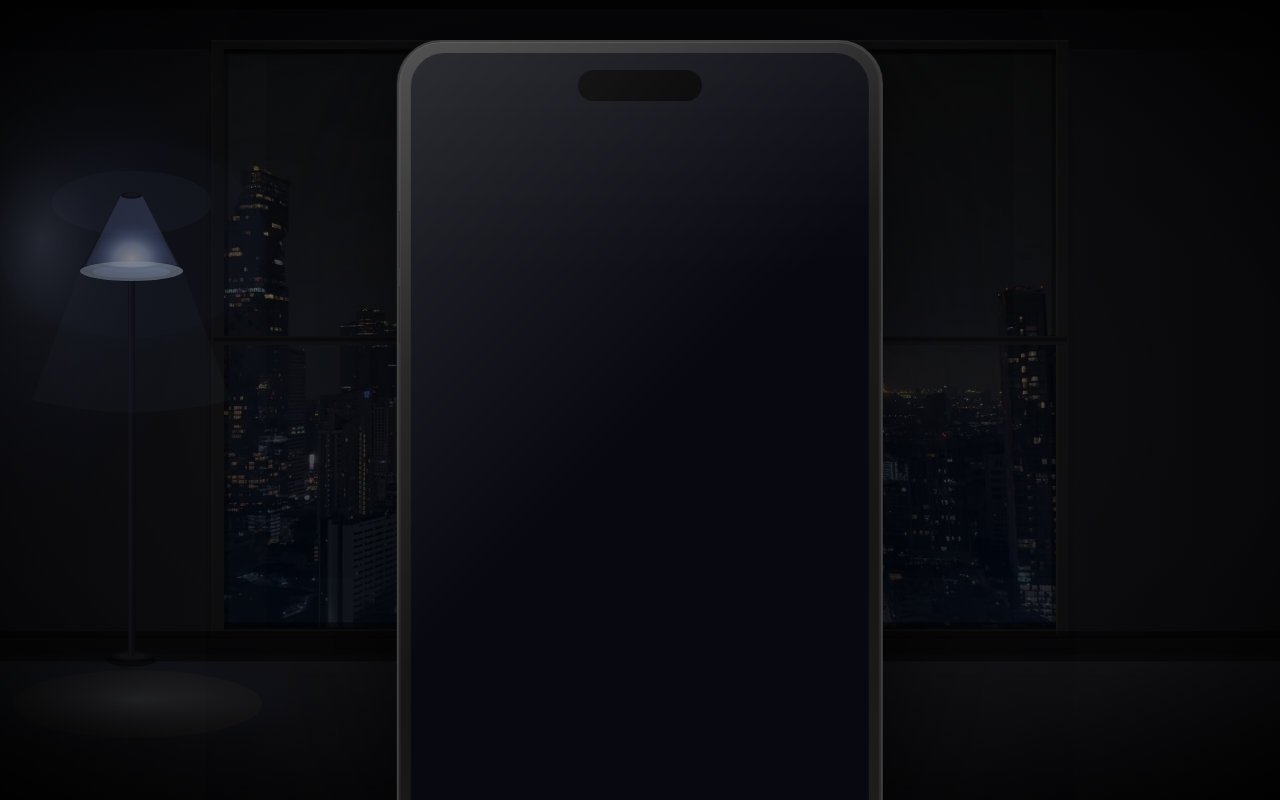
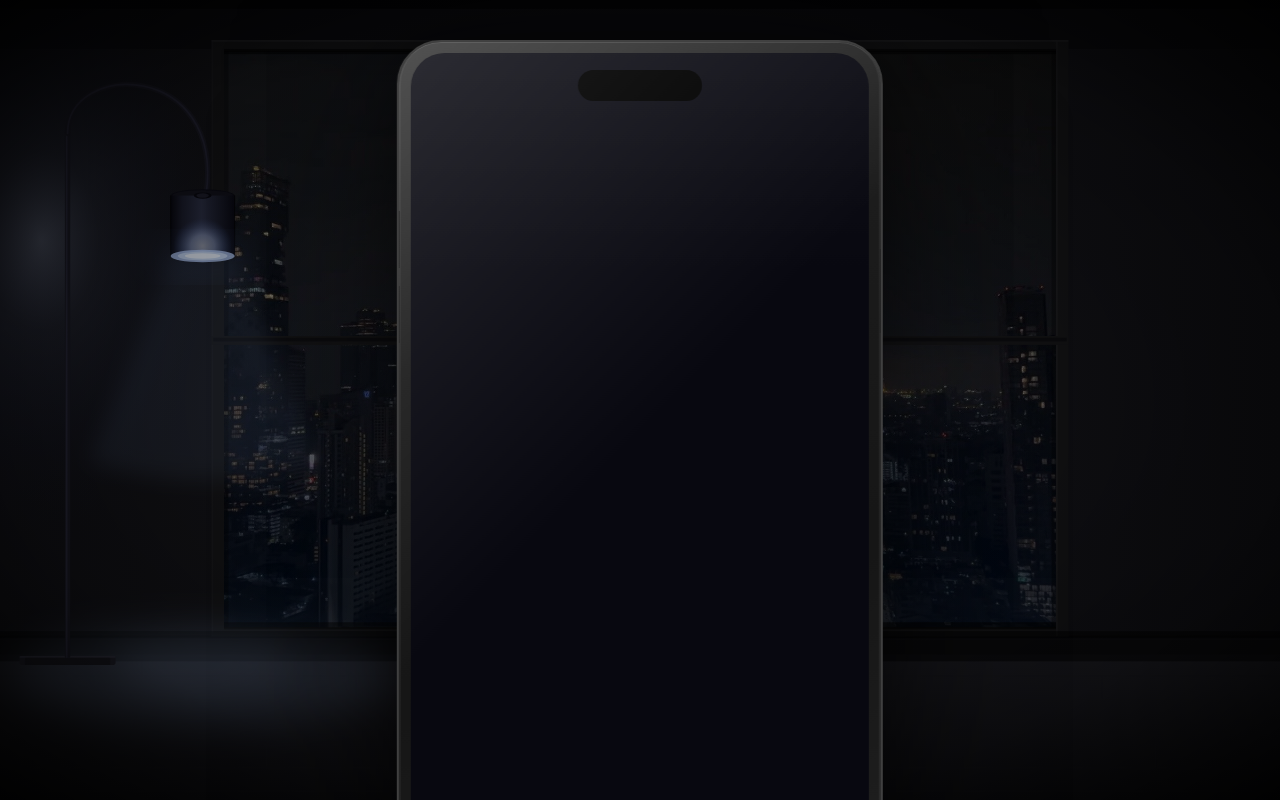
Before and after one commit to paoloprogram12/Portfolio, a website: page public/index.html in a window 1280 px wide. Drawn offline with Linux system fonts and the light colour scheme.

Commit message:
fixed lamp

```diff
--- a/public/index.html
+++ b/public/index.html
@@ -23,6 +23,12 @@
           <feGaussianBlur stdDeviation="14" result="blur"/>
           <feComposite in="SourceGraphic" in2="blur" operator="over"/>
         </filter>
+        <filter id="softGlow" x="-80%" y="-80%" width="260%" height="260%">
+          <feGaussianBlur stdDeviation="22"/>
+        </filter>
+        <filter id="coneBlur" x="-30%" y="-10%" width="160%" height="130%">
+          <feGaussianBlur stdDeviation="12"/>
+        </filter>
         <filter id="rainBlur" x="-5%" y="-5%" width="110%" height="110%">
           <feGaussianBlur stdDeviation="0.35 0"/>
         </filter>
@@ -41,6 +47,15 @@
           <stop offset="40%"  stop-color="#C8D8FF"  stop-opacity="0.85"/>
           <stop offset="100%" stop-color="#4060B0"  stop-opacity="0"/>
         </radialGradient>
+
+        <!-- Drum shade cylindrical body gradient -->
+        <linearGradient id="shadeBody" x1="0" y1="0" x2="1" y2="0">
+          <stop offset="0%"   stop-color="#080810" stop-opacity="1"/>
+          <stop offset="18%"  stop-color="#1C1E2E" stop-opacity="1"/>
+          <stop offset="48%"  stop-color="#2E3248" stop-opacity="1"/>
+          <stop offset="78%"  stop-color="#1A1C2A" stop-opacity="1"/>
+          <stop offset="100%" stop-color="#0A0A14" stop-opacity="1"/>
+        </linearGradient>
 
         <!-- Floor lamp floor pool — cool -->
         <radialGradient id="lampFloor" cx="50%" cy="50%" r="50%">
@@ -262,41 +277,46 @@
       <!-- Wall–floor shadow -->
       <rect y="710" width="1440" height="34" fill="#000" opacity="0.52"/>
 
-      <!-- Lamp floor pool -->
-      <ellipse cx="155" cy="787" rx="270" ry="68" fill="url(#lampFloor)" opacity="0.90"/>
-      <ellipse cx="155" cy="792" rx="140" ry="38" fill="#FFB030" opacity="0.05"/>
+      <!-- Lamp floor pool — soft blurred glow on floor -->
+      <ellipse cx="228" cy="760" rx="220" ry="55" fill="#8AA8D8" opacity="0.18" filter="url(#softGlow)"/>
+      <ellipse cx="228" cy="748" rx="100" ry="28" fill="#B0C8F0" opacity="0.12" filter="url(#softGlow)"/>
 
-      <!-- ── FLOOR LAMP ──────────────────────────────────────────── -->
-      <!-- Soft bloom behind shade -->
-      <ellipse cx="148" cy="270" rx="150" ry="110" fill="#6080FF" opacity="0.04" filter="url(#lampBloom)"/>
-      <!-- Base shadow -->
-      <ellipse cx="148" cy="743" rx="28" ry="7" fill="#000" opacity="0.48"/>
-      <!-- Base -->
-      <ellipse cx="148" cy="738" rx="23" ry="5.5" fill="#14141A"/>
-      <ellipse cx="148" cy="738" rx="15" ry="3.5" fill="#1E1E28" opacity="0.9"/>
-      <!-- Pole -->
-      <rect x="144" y="230" width="8" height="508" fill="#16161E" rx="2"/>
-      <rect x="145.5" y="230" width="2" height="508" fill="#24243A" opacity="0.5" rx="1"/>
-      <rect x="150"   y="230" width="1.5" height="508" fill="#000" opacity="0.28" rx="0.5"/>
-      <!-- Shade — symmetric truncated cone, centered on pole -->
-      <!-- Outer layer (darkest) -->
-      <path d="M 136 220 L 90 305 Q 148 324 206 305 L 160 220 Q 148 214 136 220 Z" fill="#1A1C28"/>
-      <!-- Mid layer -->
-      <path d="M 136 220 L 93 302 Q 148 320 203 302 L 160 220 Q 148 214 136 220 Z" fill="#2A2E42"/>
-      <!-- Lit inner face -->
-      <path d="M 136 220 L 97 298 Q 148 315 199 298 L 160 220 Q 148 214 136 220 Z" fill="#404868"/>
-      <!-- Inner glow -->
-      <path d="M 139 223 L 102 294 Q 148 308 194 294 L 157 223 Q 148 218 139 223 Z" fill="url(#lampGlow)" opacity="0.78"/>
+      <!-- ── FLOOR LAMP (Modern Arc) ─────────────────────────────── -->
+      <!-- Downward light cone — blurred, natural falloff -->
+      <path d="M 194 286 L 100 520 Q 228 560 356 520 L 264 286 Q 228 300 194 286 Z" fill="#8AAAE0" opacity="0.10" filter="url(#coneBlur)"/>
+
+      <!-- Base — sits on floor -->
+      <rect x="22" y="738" width="108" height="10" rx="2" fill="#20202A"/>
+      <rect x="22" y="738" width="108" height="2"  rx="1" fill="#30303E"/>
+      <rect x="28" y="740" width="96"  height="8"  rx="1" fill="#18181F"/>
+
+      <!-- Pole — extends to base -->
+      <rect x="73" y="148" width="6" height="592" rx="1" fill="#1A1A24"/>
+      <rect x="74" y="148" width="2" height="592" rx="1" fill="#2E2E42" opacity="0.65"/>
+
+      <!-- Arc arm -->
+      <path d="M 76 150 C 76 68 252 68 232 218" stroke="#1A1A24" stroke-width="6" fill="none" stroke-linecap="round"/>
+      <path d="M 76 150 C 76 68 252 68 232 218" stroke="#2C2C40" stroke-width="2" fill="none" stroke-linecap="round" opacity="0.65"/>
+
+      <!-- Drum shade — realistic cylinder -->
       <!-- Top cap -->
-      <ellipse cx="148" cy="220" rx="12" ry="3.5" fill="#10101A"/>
-      <ellipse cx="148" cy="219" rx="8"  ry="2"   fill="#1C1C2A" opacity="0.9"/>
-      <!-- Bottom rim glow -->
-      <ellipse cx="148" cy="305" rx="58" ry="11" fill="#D8E8FF" opacity="0.55"/>
-      <ellipse cx="148" cy="306" rx="44" ry="7"  fill="#B0C8F8" opacity="0.35"/>
-      <!-- Downward light cone -->
-      <path d="M 90 305 L 36 450 Q 148 478 260 450 L 206 305 Q 148 324 90 305 Z" fill="#A0C0FF" opacity="0.04"/>
-      <!-- Upward glow toward ceiling -->
-      <ellipse cx="148" cy="228" rx="90" ry="36" fill="#8099CC" opacity="0.08"/>
+      <ellipse cx="228" cy="220" rx="36" ry="7" fill="#0C0C16"/>
+      <ellipse cx="228" cy="220" rx="34" ry="6" fill="#14141E"/>
+      <!-- Cylinder body -->
+      <rect x="192" y="220" width="72" height="68" fill="url(#shadeBody)"/>
+      <line x1="192" y1="220" x2="192" y2="288" stroke="#050508" stroke-width="1"/>
+      <line x1="264" y1="220" x2="264" y2="288" stroke="#050508" stroke-width="1"/>
+      <!-- Inner glow bleeding through fabric -->
+      <rect x="196" y="224" width="64" height="60" fill="url(#lampGlow)" opacity="0.52"/>
+      <!-- Socket fitting -->
+      <ellipse cx="228" cy="220" rx="10" ry="3.5" fill="#0A0A12"/>
+      <ellipse cx="228" cy="220" rx="7"  ry="2.5" fill="#1E1E2C"/>
+      <!-- Bottom rim — layered glow, softest outer to brightest inner -->
+      <ellipse cx="228" cy="289" rx="52" ry="12" fill="#6080C0" opacity="0.30" filter="url(#softGlow)"/>
+      <ellipse cx="228" cy="288" rx="36" ry="7"  fill="#B8D0FF" opacity="0.80"/>
+      <ellipse cx="228" cy="288" rx="28" ry="5"  fill="#D8E8FF" opacity="0.68"/>
+      <ellipse cx="228" cy="288" rx="20" ry="3"  fill="#F0F6FF" opacity="0.90"/>
+
 
       <!-- ── VIGNETTE ────────────────────────────────────────────── -->
       <rect width="1440" height="900" fill="url(#vignette)"/>
```
